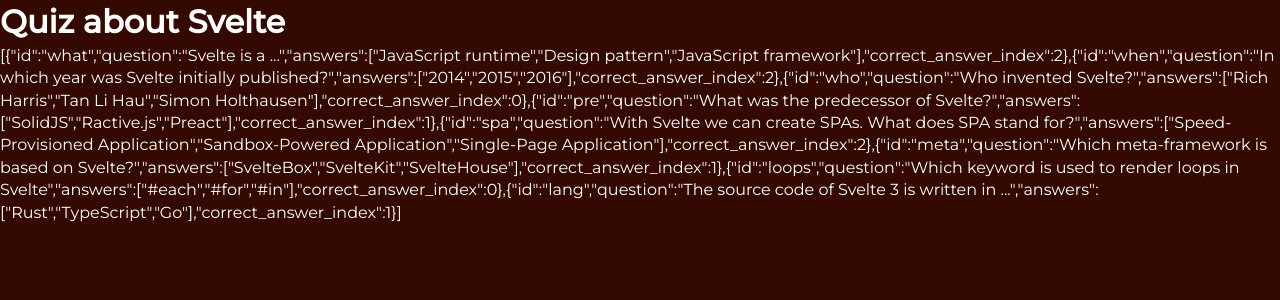
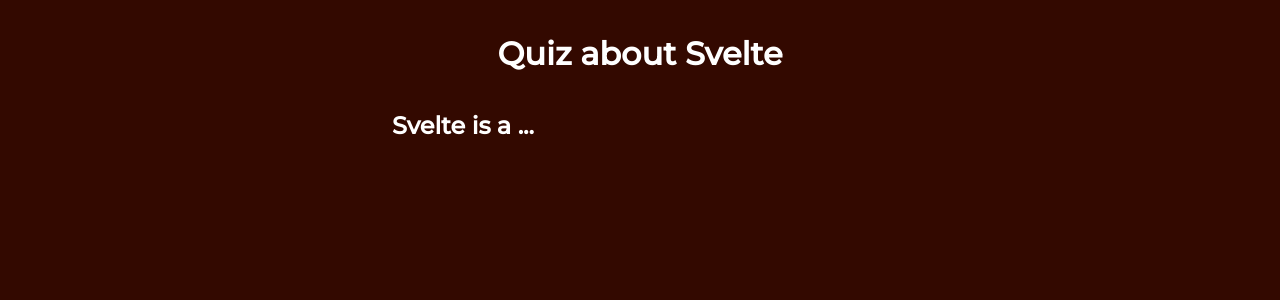
Before and after one commit to MoinJulian/Tutorials, a Svelte app in the folder Quiz-App-With-Svelte-and-Vue/svelte/: page / in a window 1280 px wide. Shown: the top 300 px of the page. Built offline with nearby package versions, Linux system fonts and the light colour scheme.

Commit message:
Add Questions Svelte

```diff
--- a/Quiz-App-With-Svelte-and-Vue/svelte/src/App.svelte
+++ b/Quiz-App-With-Svelte-and-Vue/svelte/src/App.svelte
@@ -1,9 +1,15 @@
 <script>
   import Header from "./components/Header.svelte";
+  import Layout from "./components/Layout.svelte";
+  import Question from "./components/Question.svelte";
   import { questions } from "./config";
+  let question_index = 0;
+  const question = questions[question_index];
 </script>
 
 
 <Header/>
 
-{JSON.stringify(questions)}
+<Layout>
+  <Question {question}></Question>
+</Layout>
--- a/Quiz-App-With-Svelte-and-Vue/svelte/src/components/Header.svelte
+++ b/Quiz-App-With-Svelte-and-Vue/svelte/src/components/Header.svelte
@@ -1,3 +1,10 @@
 <header>
     <h1>Quiz about Svelte</h1>
 </header>
+
+<style>
+    h1 {
+        padding-block: 2rem;
+        text-align: center;
+    }
+</style>
--- /dev/null
+++ b/Quiz-App-With-Svelte-and-Vue/svelte/src/components/Layout.svelte
@@ -0,0 +1,11 @@
+<main>
+    <slot></slot>
+</main>
+
+<style>
+    main {
+        max-width: 32rem;
+        margin: 0 auto;
+        padding-inline: 0.5rem;
+    }
+</style>
--- /dev/null
+++ b/Quiz-App-With-Svelte-and-Vue/svelte/src/components/Question.svelte
@@ -0,0 +1,5 @@
+<script lang="ts">
+    export let question: question;
+</script>
+
+<h2>{question.question}</h2>
```
